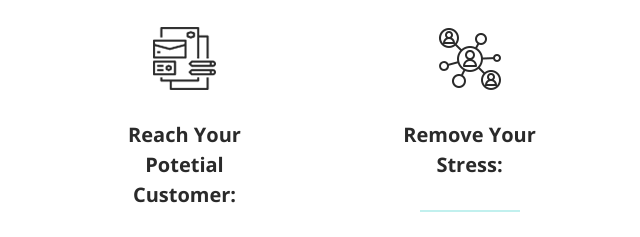
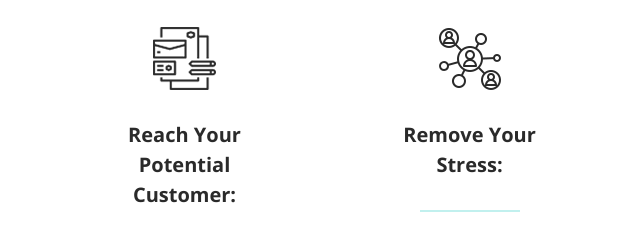
Before and after one commit to HammadAliDigitalmarketeer/Hammadmark.github.io, a plain HTML site: page index.html in a window 1280 px wide. Shown: the part 1004-1241 px from the top of the page, 313-953 px from the left. Drawn offline with nearby package versions, Linux system fonts and the light colour scheme.

Commit message:
Update index.html

```diff
--- a/index.html
+++ b/index.html
@@ -144,7 +144,7 @@
                     <h6>02</h6>
                   </div>
                   <div class="icon"></div>
-                  <h4>Reach Your Potetial Customer:</h4>
+                  <h4>Reach Your Potential Customer:</h4>
                   <div class="line-dec"></div>
                   <p> If you can reach perfectly to your potential customer only than you can get better ROI.</p>
                 </div>
```
